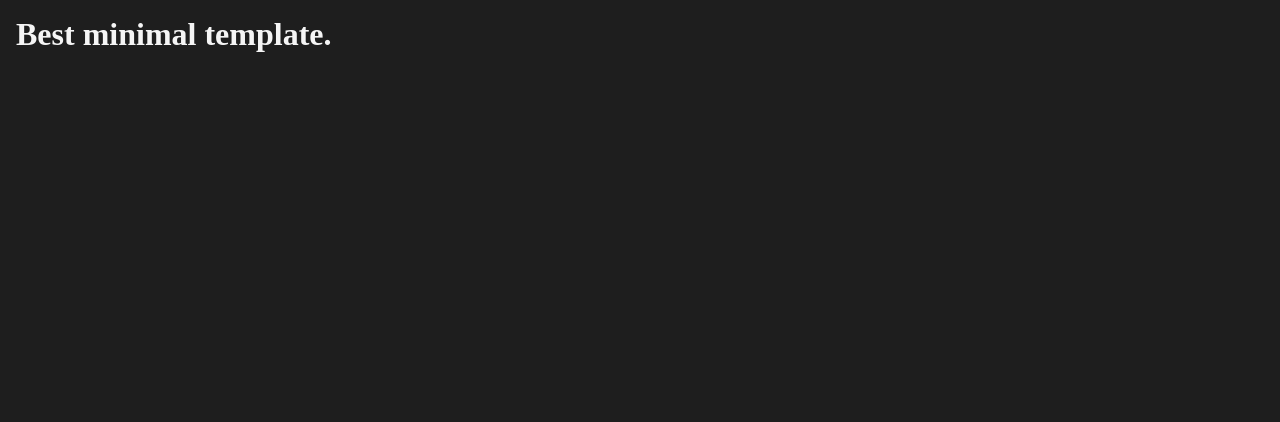
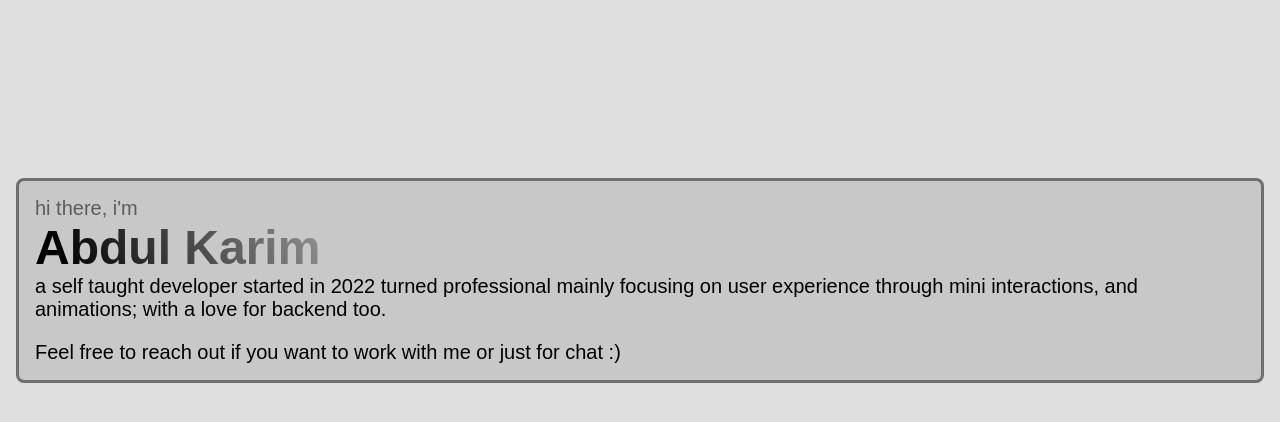
Before and after one commit to karimdevelops/karimdevelops.github.io, a React (Vite) app: page / in a window 1280 px wide. Shown: the top 422 px of the page. Built offline with nearby package versions, Linux system fonts and the light colour scheme.

Commit message:
Setup grid, style cards

```diff
--- a/index.html
+++ b/index.html
@@ -1,13 +1,16 @@
 <!doctype html>
 <html lang="en">
+
 <head>
   <meta charset="UTF-8" />
-    <link rel="icon" type="image/svg+xml" href="/vite.svg" />
+  <link rel="icon" type="image/x-icon" href="/fav.ico" />
   <meta name="viewport" content="width=device-width, initial-scale=1.0" />
-    <title>Tanrect Template</title>
+  <title>Abdul Karim | karimdevelops</title>
 </head>
+
 <body>
   <div id="root"></div>
   <script type="module" src="/src/main.tsx"></script>
 </body>
+
 </html>
--- a/src/pages/About.tsx
+++ b/src/pages/About.tsx
@@ -1,7 +1,25 @@
+import "../styles/About.css";
+
 export default function About() {
   return (
-    <div className="padd-1">
-      <h1>Best minimal template.</h1>
-    </div>
+    <>
+      <div className="about-cards padd-1">
+        <div className="intro-card flex flex-column flex-gap-20">
+          <div>
+            <p className="text-light">hi there, i'm</p>
+            <h2 className="text-gradient">Abdul Karim</h2>
+            <p>
+              a self taught developer started in 2022 turned professional mainly
+              focusing on user experience through mini interactions, and
+              animations; with a love for backend too.
+            </p>
+          </div>
+          <p>
+            Feel free to reach out if you want to work with me or just for chat
+            :)
+          </p>
+        </div>
+      </div>
+    </>
   );
 }
--- a/src/routes/__root.tsx
+++ b/src/routes/__root.tsx
@@ -3,5 +3,11 @@ import { createRootRoute, Outlet } from "@tanstack/react-router";
 export const Route = createRootRoute({ component: RootLayout });
 
 function RootLayout() {
-  return <Outlet></Outlet>;
+  return (
+    <>
+      <div className="flex flex-center mheight-70">
+        <Outlet></Outlet>
+      </div>
+    </>
+  );
 }
--- /dev/null
+++ b/src/styles/About.css
@@ -0,0 +1,10 @@
+.about-cards {
+    display: grid;
+}
+
+.about-cards>div {
+    background-color: var(--card-bg-col);
+    border: 3px solid var(--card-border-col);
+    border-radius: 8px;
+    padding: 1rem;
+}
--- a/src/styles/index.css
+++ b/src/styles/index.css
@@ -1,3 +1,12 @@
+:root {
+    --txt-col: #000000;
+    --txt-light-col: #0000008a;
+    --bg-col: #DFDFDF;
+
+    --card-bg-col: rgba(0, 0, 0, 10%);
+    --card-border-col: #6f6f6f;
+}
+
 * {
     margin: 0;
     padding: 0;
@@ -70,11 +79,33 @@
     gap: 20px;
 }
 
+.mheight-70 {
+    min-height: 70vh;
+}
+
 .padd-1 {
     padding: 1rem;
 }
 
+.text-light {
+    color: var(--txt-light-col);
+}
+
+.text-gradient {
+    max-width: max-content;
+    background-image: linear-gradient(60deg, #000000 10%, #939393);
+    background-clip: text;
+    color: transparent;
+
+}
+
 body {
-    color: whitesmoke;
-    background-color: #1e1e1e;
+    color: var(--txt-col);
+    background-color: var(--bg-col);
+    font-size: 1.25rem;
+    font-family: Arial, Helvetica, sans-serif;
 }
+
+h2 {
+    font-size: 3rem;
+}
```
Also changed, not shown: 1 other file (tests, documents, lock files or other folders). Lines whose indentation alone changed are shown as unchanged.
